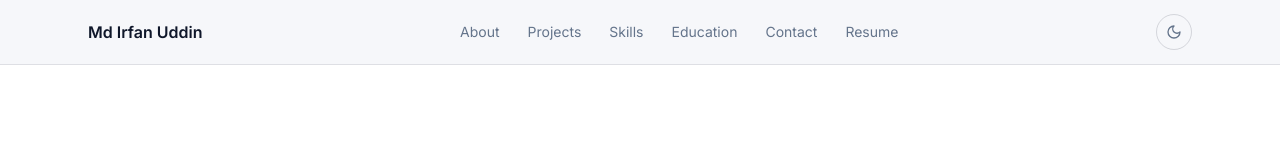
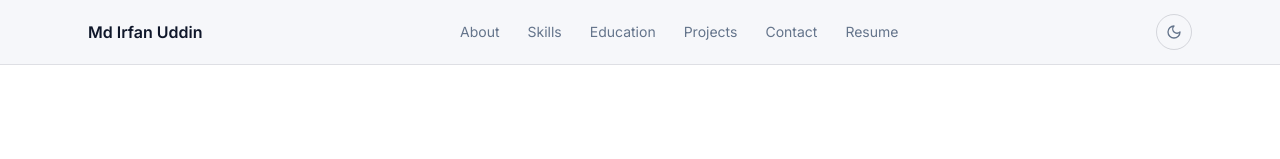
Before and after one commit to irfanrumman/my-portfolio, a React (Vite) app: page / in a window 1280 px wide. Shown: the top 159 px of the page. Built offline with nearby package versions, Linux system fonts and the light colour scheme.

Commit message:
Navbar Updated

```diff
--- a/src/components/Navbar.tsx
+++ b/src/components/Navbar.tsx
@@ -6,9 +6,9 @@ import { profile } from '../data/portfolio'
 
 const links = [
   { label: 'About', href: '#about' },
-  { label: 'Projects', href: '#projects' },
   { label: 'Skills', href: '#skills' },
   { label: 'Education', href: '#education' },
+  { label: 'Projects', href: '#projects' },
   { label: 'Contact', href: '#contact' },
 ]
 
```
